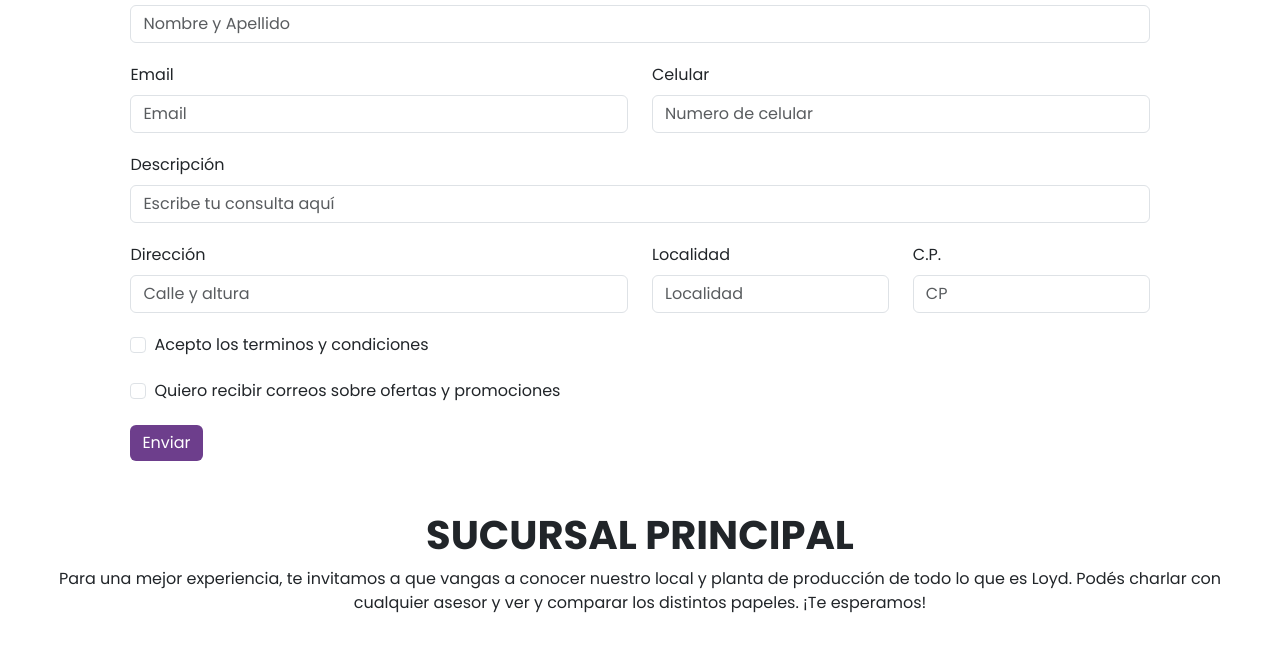
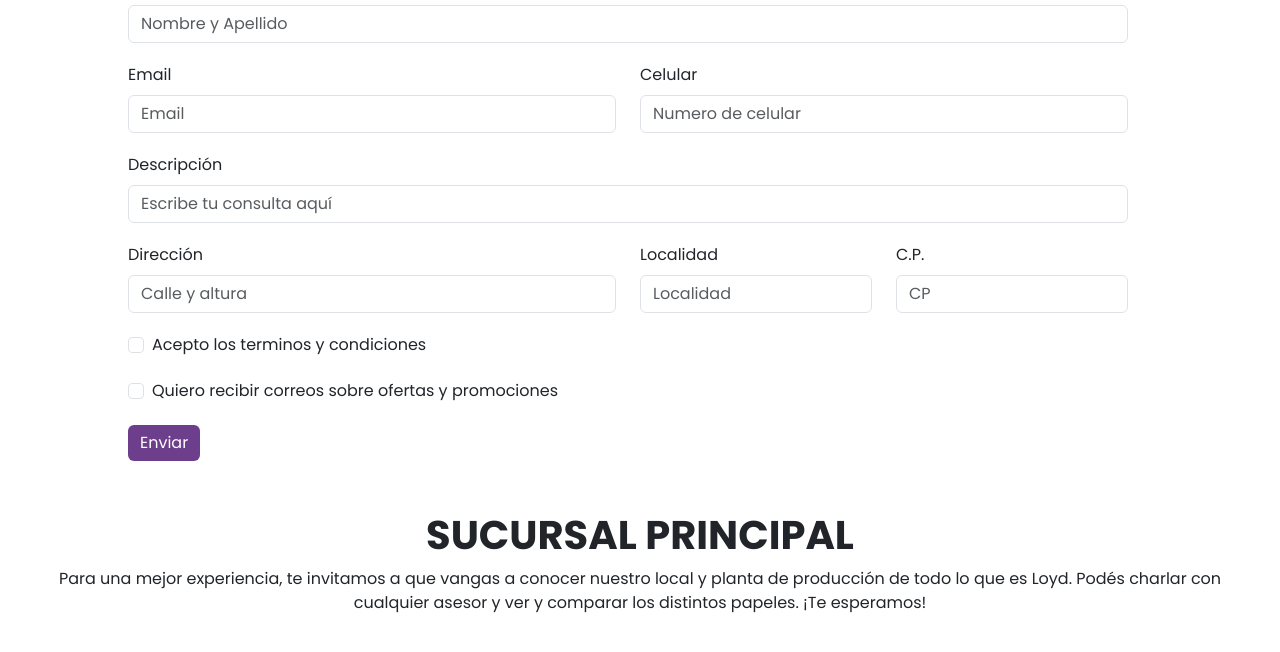
Before and after one commit to MarceIllustrator/loydimprenta, a plain HTML site: page pages/contacto.html in a window 1280 px wide. Shown: the part 598-1250 px from the top of the page. Drawn offline with nearby package versions, Linux system fonts and the light colour scheme.

Commit message:
correcciones_1

```diff
--- a/css/style.css
+++ b/css/style.css
@@ -367,6 +367,7 @@ body {
     }
     .row {
       justify-content: center;
+      width: 100%;
     }
     .form-label {
       padding-top: 20px;
```
Also changed, not shown: index.html (+0 -15 lines).
